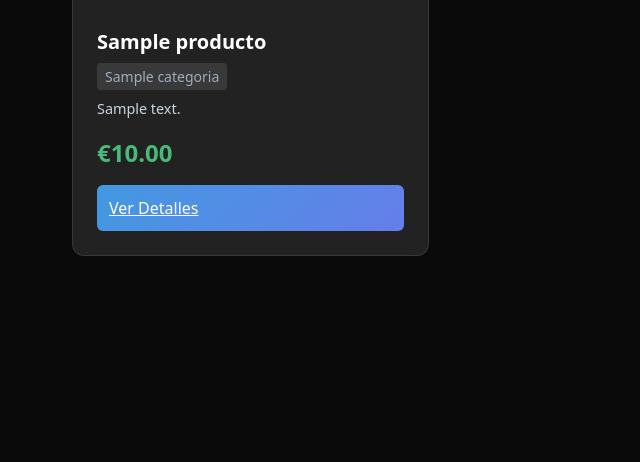
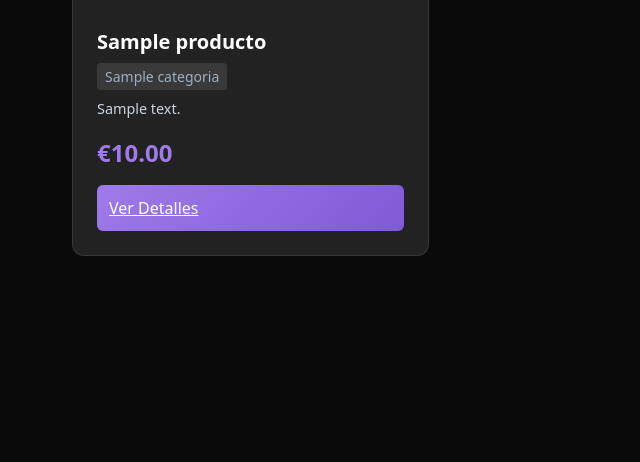
Before and after one commit to Mureeee/MGwebs3, a PHP site: page /productos.php in a window 1280 px wide. Shown: the part 338-800 px from the top of the page, without its empty margins (0-640 px from the left). Run offline with PHP 8.4, Linux system fonts and the light colour scheme; tables that the repository leaves empty or names only in its code hold one stand-in row (values such as "Sample post").

Commit message:
Colores cambiados

```diff
--- a/styles.css
+++ b/styles.css
@@ -384,7 +384,7 @@ body {
 
 .product-price {
     font-size: 1.5rem;
-    color: #48bb78;
+    color: #9F7AEA;
     font-weight: 600;
     margin-bottom: 1rem;
 }
@@ -393,7 +393,7 @@ body {
     width: 100%;
     padding: 0.75rem;
     text-align: center;
-    background: linear-gradient(135deg, #4299e1 0%, #667eea 100%);
+    background: linear-gradient(135deg, #9F7AEA 0%, #805AD5 100%);
     color: white;
     border: none;
     border-radius: 6px;
@@ -403,7 +403,7 @@ body {
 }
 
 .btn-details:hover {
-    background: linear-gradient(135deg, #3182ce 0%, #5a67d8 100%);
+    background: linear-gradient(135deg, #805AD5 0%, #6B46C1 100%);
 }
 
 /* Responsive */
```
